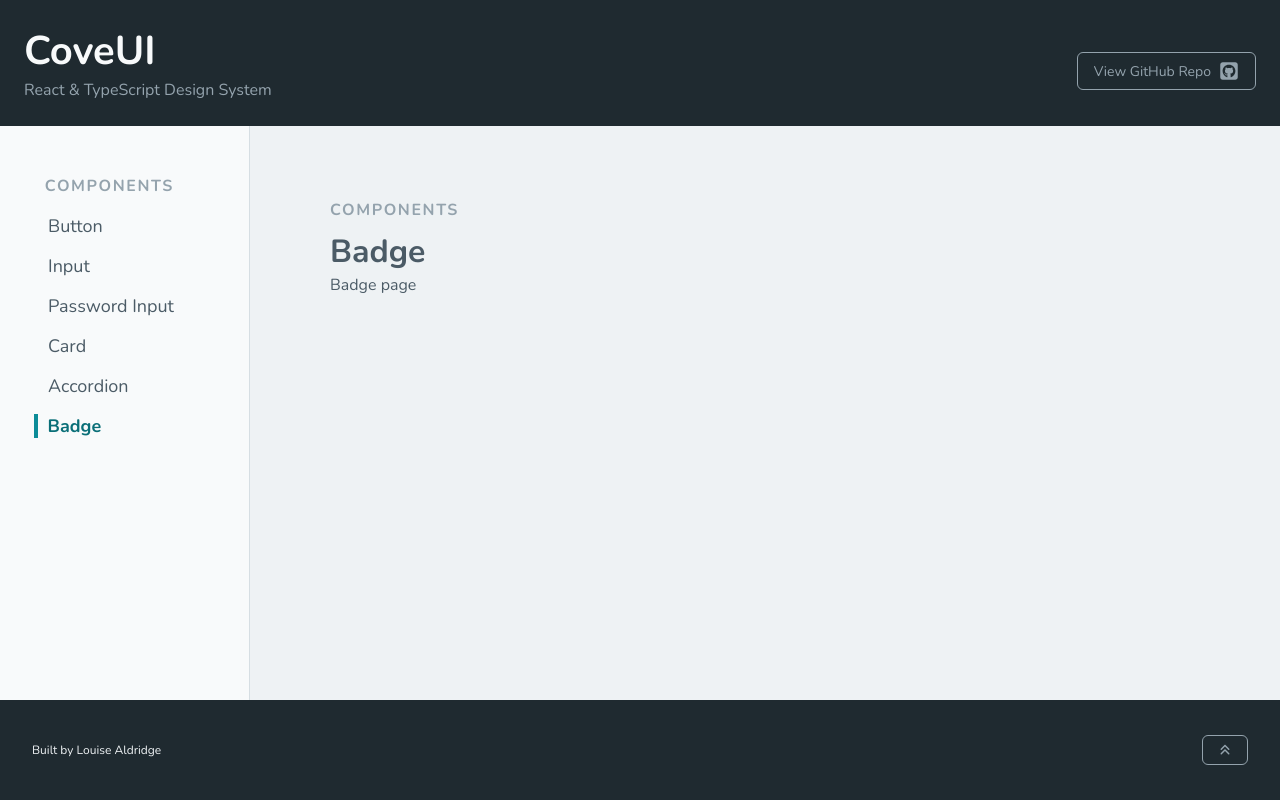
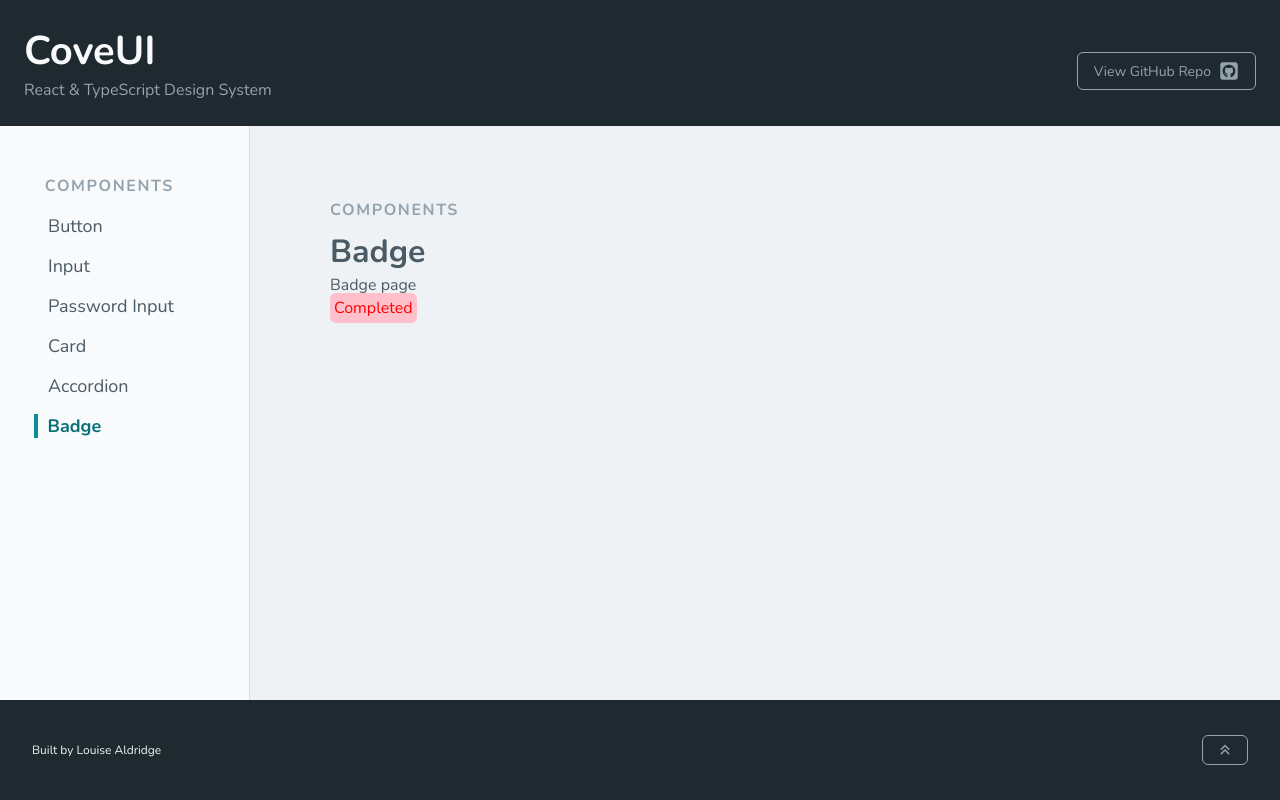
Before and after one commit to louiseka/cove-ui, a React (Vite) app: page /components/badge in a window 1280 px wide. Built offline with nearby package versions, Linux system fonts and the light colour scheme.

Commit message:
Basic badge structure and style

```diff
--- a/src/components/Badge/Badge.module.css
+++ b/src/components/Badge/Badge.module.css
@@ -0,0 +1,6 @@
+.badge {
+  padding: var(--space-1);
+  background-color: pink;
+  border-radius: var(--radius-sm);
+  color: red;
+}
--- a/src/components/Badge/Badge.tsx
+++ b/src/components/Badge/Badge.tsx
@@ -0,0 +1,7 @@
+import styles from "./Badge.module.css";
+
+const Badge = () => {
+  return <span className={styles.badge}> Completed</span>;
+};
+
+export default Badge;
--- a/src/components/Badge/BadgeDoc.mdx
+++ b/src/components/Badge/BadgeDoc.mdx
@@ -1,3 +1,7 @@
+import Badge from "../Badge/Badge";
+
 ## Badge
 
 Badge page
+
+<Badge />
```
